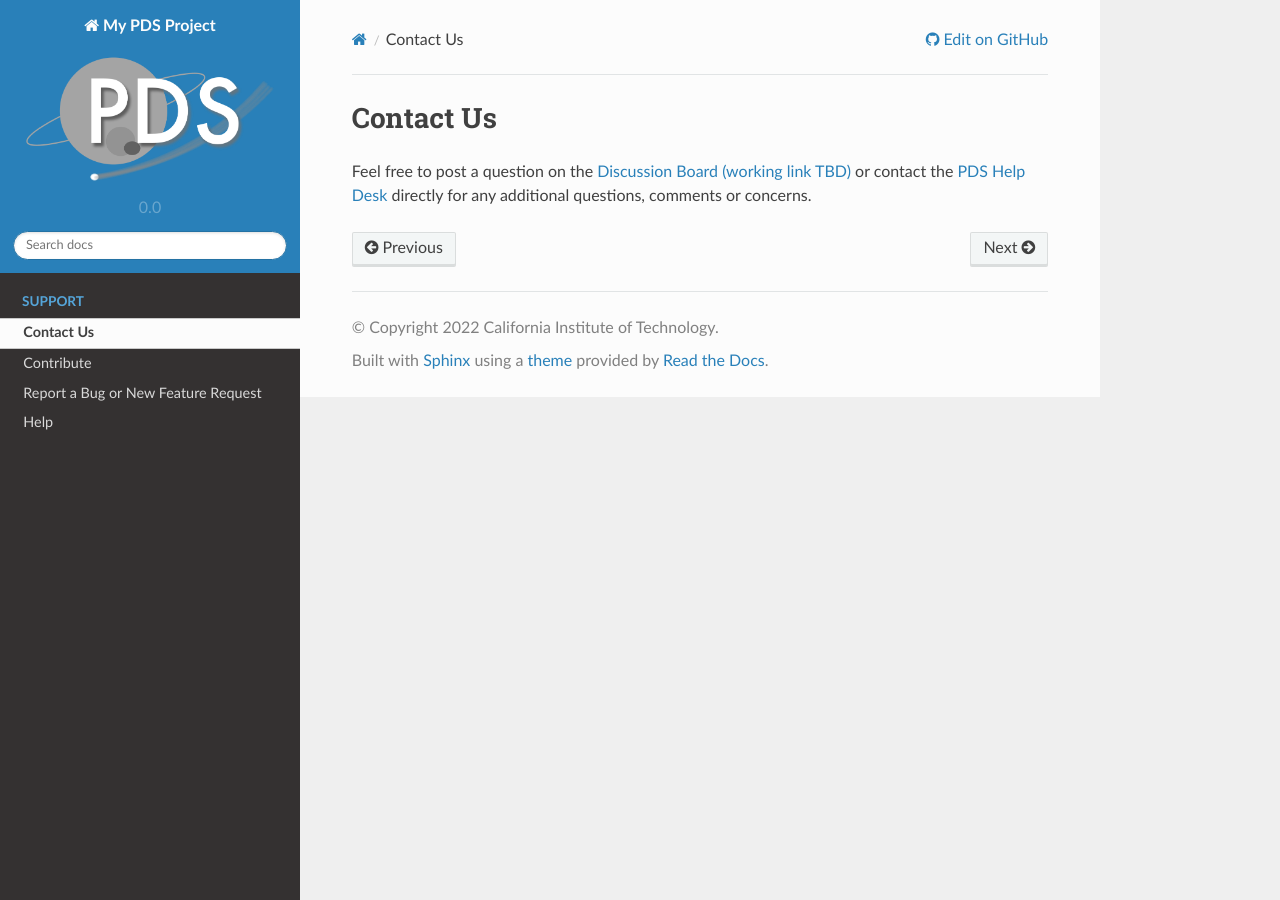
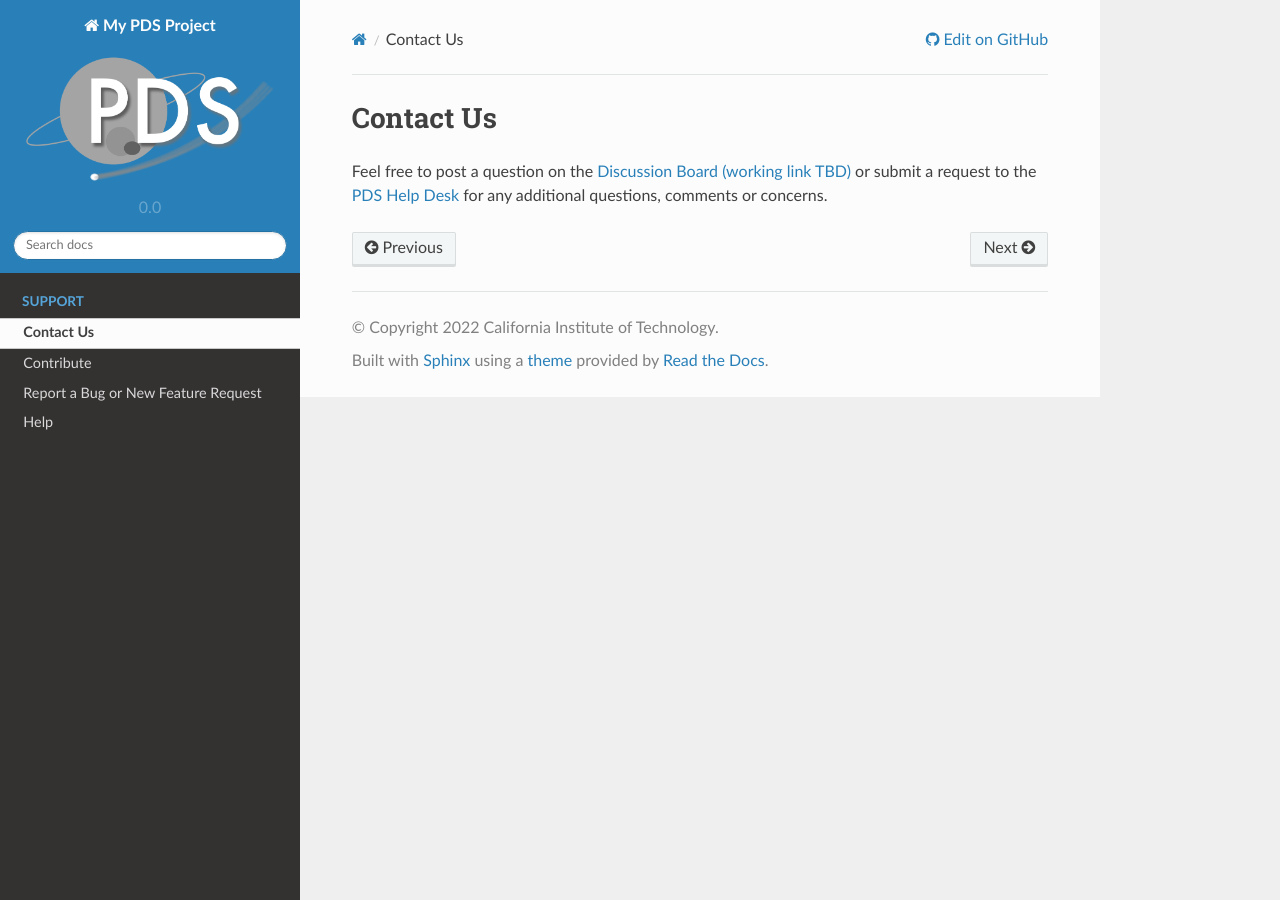
Before and after one commit to NASA-PDS/template-repo-python, a Sphinx documentation site: the page built from docs/source/support/contact.rst, in a window 1280 px wide. Built offline with Sphinx 7.4.7 and the Read the Docs theme 2.0.0, drawn with Linux system fonts in a browser that asks for light colours.

Commit message:
Update contact.rst

```diff
--- a/docs/source/support/contact.rst
+++ b/docs/source/support/contact.rst
@@ -1,4 +1,4 @@
 Contact Us
 ==========
 
-Feel free to post a question on the `Discussion Board (working link TBD) <https://github.com/NASA-PDS/PROJECT/discussions>`_ or contact the  `PDS Help Desk <mailto:pds-operator@jpl.nasa.gov>`_ directly for any additional questions, comments or concerns.
+Feel free to post a question on the `Discussion Board (working link TBD) <https://github.com/NASA-PDS/PROJECT/discussions>`_ or submit a request to the `PDS Help Desk <https://pds.nasa.gov/?feedback=true>`_ for any additional questions, comments or concerns.
```
